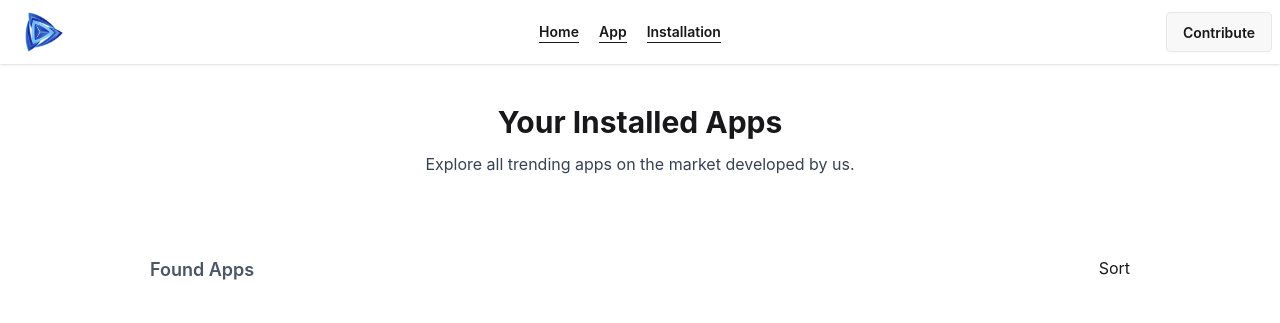
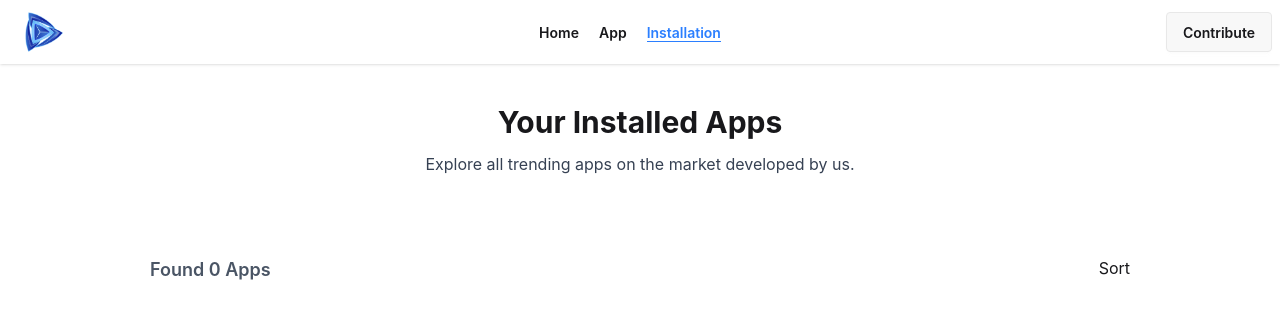
Before and after one commit to hasibulislamha01/zestNode, a React (Vite) app: page /installation in a window 1280 px wide. Shown: the top 323 px of the page. Built offline with nearby package versions, Linux system fonts and the light colour scheme.

Commit message:
navigation state handled

```diff
--- a/src/components/Installation/Installation.jsx
+++ b/src/components/Installation/Installation.jsx
@@ -27,7 +27,7 @@ const Installation = () => {
 
             <div className='max-w-245 mx-auto space-y-10'>
                 <div className='flex justify-between'>
-                    <h4 className='text-lg font-semibold text-gray-600'>Found {installedApps?.length} Apps</h4>
+                    <h4 className='text-lg font-semibold text-gray-600'>Found {installedApps?.length || 0} Apps</h4>
                     <p>Sort</p>
                 </div>
 
--- a/src/components/Navbar.jsx
+++ b/src/components/Navbar.jsx
@@ -42,8 +42,12 @@ const Navbar = () => {
                             <NavLink
                                 key={navLink.link}
                                 to={navLink.link}
-                                className={`${({ isActive }) => isActive ? "text-blue-500 border-b border-blue-500" : ""} font-semibold mr-5`}
-                            >{navLink.title}</NavLink>
+                                className={`font-semibold mr-5`}
+                            >
+                                {({ isActive }) => (
+                                    <span className={isActive ? "text-blue-500 border-b border-blue-500" : ""}>{navLink.title}</span>
+                                )}
+                            </NavLink>
                         )
                     }
                 </ul>
```
